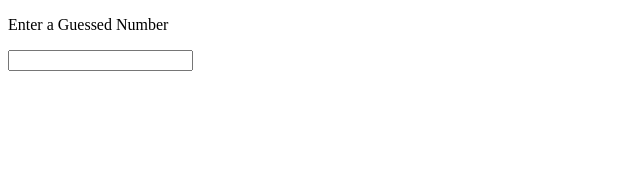
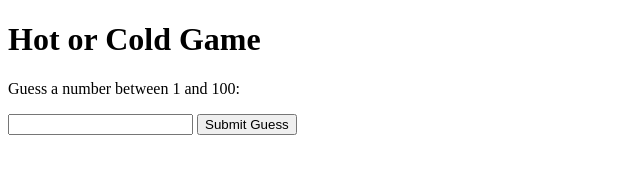
Before and after one commit to acciojob/Hot-or-Cold-Part-I-nigam85, a website: page main.html in a window 1280 px wide. Shown: the whole page, without its empty margins (0-640 px from the left). Drawn offline with Linux system fonts and the light colour scheme.

Commit message:
created a submission

```diff
--- a/main.html
+++ b/main.html
@@ -4,11 +4,17 @@
 </head>
 <body>
 	<!-- p tag -->
-    <p id = "user">Enter a Guessed Number </p>
-    <input id= "guess"></input><br><br>
+<!--     <p id = "user">Enter a Guessed Number </p> -->
+<!--     <input id= "guess"></input><br><br> -->
 	<!-- button -->
     <!-- p tag -->
-    <p id = "respond"></p>  <!-- This is the respone (Hot or Cold) -->
+<!--
+	<!-- This is the respone (Hot or Cold) -->
+	<h1>Hot or Cold Game</h1>
+  <p>Guess a number between 1 and 100:</p>
+  <input type="number" id="guessInput">
+  <button onclick="checkGuess()">Submit Guess</button>
+  <p id="response"></p>
     <script src="./script.js"></script><!-- Write the logic in script.js -->
 </script>
   </body>
--- a/script.js
+++ b/script.js
@@ -1 +1,37 @@
-//your code here
+// Generate a random secret number between 1 and 100
+const secretNumber = Math.floor(Math.random() * 100) + 1;
+
+// Variables to keep track of previous guess and response message
+let previousGuess = null;
+let response = document.getElementById("response");
+
+function checkGuess() {
+  const guessInput = document.getElementById("guessInput");
+  const guess = parseInt(guessInput.value);
+
+  // Check if the guess is correct
+  if (guess === secretNumber) {
+    response.innerHTML = "Congratulations! You guessed the correct number!";
+  } else {
+    // Calculate the difference between the current guess and the secret number
+    const currentDifference = Math.abs(secretNumber - guess);
+
+    if (previousGuess === null) {
+      // Initial guess
+      previousGuess = currentDifference;
+      response.innerHTML = guess > secretNumber ? "Guess lower" : "Guess higher";
+    } else {
+      // Compare the current difference with the previous one
+      if (currentDifference < previousGuess) {
+        response.innerHTML = "Getting hotter";
+        response.innerHTML += guess > secretNumber ? " and guess lower" : " and guess higher";
+      } else {
+        response.innerHTML = "Getting colder";
+        response.innerHTML += guess > secretNumber ? " and guess lower" : " and guess higher";
+      }
+      previousGuess = currentDifference;
+    }
+  }
+
+  guessInput.value = ""; // Clear the input field
+}
--- a/styles.css
+++ b/styles.css
@@ -1 +1,26 @@
 /* Your CSS code here. */
+body {
+  text-align: center;
+  font-family: Arial, sans-serif;
+}
+
+h1 {
+  color: #333;
+}
+
+p {
+  color: #555;
+}
+
+button {
+  background-color: #0074D9;
+  color: white;
+  border: none;
+  padding: 10px 20px;
+  cursor: pointer;
+  margin-top: 10px;
+}
+
+button:hover {
+  background-color: #0056b3;
+}
```
